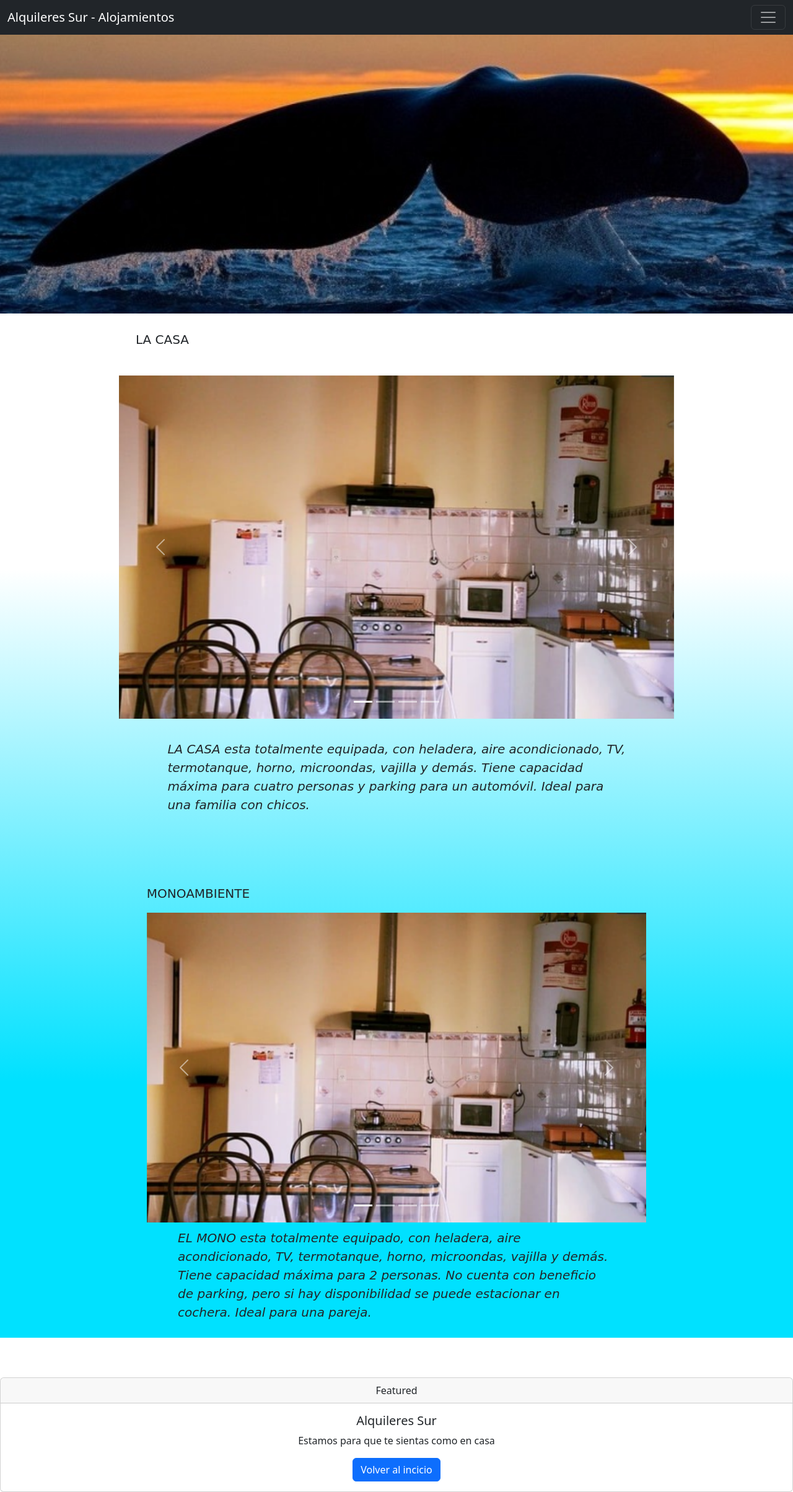
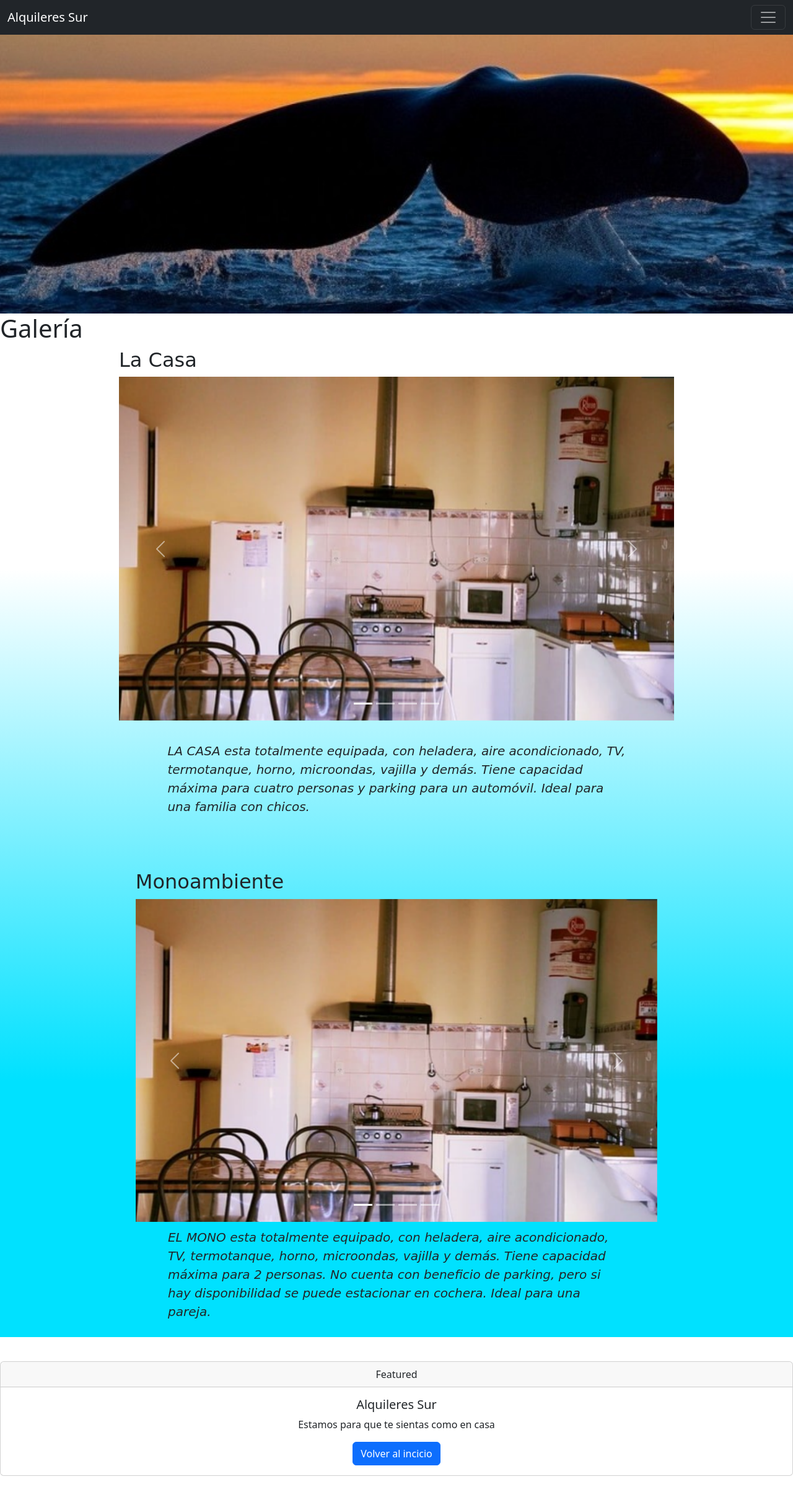
Before and after one commit to maticabrera7/Pre-entrega2-mati-cabrera, a website: page alojamientos.html in a window 1280 px wide. Shown: the whole page at 62% size. After the commit the page ends 2382 px from the top, so only its background shows below. Drawn offline with nearby package versions, Linux system fonts and the light colour scheme.

Commit message:
h1 en todas y falta corregir la segunda galería

```diff
--- a/alojamientos.html
+++ b/alojamientos.html
@@ -6,7 +6,7 @@
     <meta name="viewport" content="width=device-width, initial-scale=1.0">
     <meta mane="description" content="Te esperamos en temporada de ballenas, o para disfrutar del verano en Puerto Madryn. Tenemos varided de alquileres temporarios">
     <meta mane="keywords" content="alquiler temporario, casa, monoambiente, parejas, familias, Puerto Madryn, mejor precio">
-    <title>Alquileres Sur - Alojamientos</title>
+    <title>Alquileres Sur - Galería</title>
     <link rel="icon" href="./Imagenes/Logo.png" type="png" sizes="32px 32px">
     <link rel="stylesheet" href="./css/bootstrap.css">
     <link href="https://cdn.jsdelivr.net/npm/bootstrap@5.3.0-alpha1/dist/css/bootstrap.min.css" rel="stylesheet" integrity="sha384-GLhlTQ8iRABdZLl6O3oVMWSktQOp6b7In1Zl3/Jr59b6EGGoI1aFkw7cmDA6j6gD" crossorigin="anonymous">
@@ -20,7 +20,7 @@
 
         <nav class="navbar navbar-dark bg-dark fixed-top">
             <div class="container-fluid">
-              <a class="navbar-brand" href="#">Alquileres Sur - Alojamientos</a>
+              <a class="navbar-brand" href="#">Alquileres Sur</a>
               <button class="navbar-toggler" type="button" data-bs-toggle="offcanvas" data-bs-target="#offcanvasDarkNavbar" aria-controls="offcanvasDarkNavbar">
                 <span class="navbar-toggler-icon"></span>
               </button>
@@ -35,7 +35,7 @@
                       <a class="nav-link active" aria-current="page" href="index.html">Home</a>
                     </li>
                     <li class="nav-item">
-                      <a class="nav-link active" aria-current="page" href="alojamientos.html">Alojamientos</a>
+                      <a class="nav-link active" aria-current="page" href="alojamientos.html">Galería</a>
                     </li>
                     <li class="nav-item">
                       <a class="nav-link active" href="festivales.html">Festivales</a>
@@ -57,12 +57,12 @@
     <main>
 
   <section class="background">
-
+    <h1>Galería</h1>
     <section class="casa1">
 
     <div class="casa">
 
-      <p>LA CASA</p>
+      <h2>La Casa</h2>
 
       <div id="carouselExampleIndicators1" class="carousel slide">
         <div class="carousel-indicators">
@@ -94,7 +94,6 @@
           <span class="visually-hidden">Next</span>
         </button>
       </div>
-
       <div class="row">
         <div class="col">
           <section class="descripcion">
@@ -111,37 +110,39 @@
 
 <section class="elmono">
   <div class="mono">
-  <p>MONOAMBIENTE</p>
+    <h2>Monoambiente</h2>
     <div id="carouselExampleIndicators" class="carousel slide">
       <div class="carousel-indicators">
-      <button type="button" data-bs-target="#carouselExampleIndicators" data-bs-slide-to="0" class="active" aria-current="true" aria-label="Slide 1"></button>
-      <button type="button" data-bs-target="#carouselExampleIndicators" data-bs-slide-to="1" aria-label="Slide 2"></button>
-      <button type="button" data-bs-target="#carouselExampleIndicators" data-bs-slide-to="2" aria-label="Slide 3"></button>
-      <button type="button" data-bs-target="#carouselExampleIndicators" data-bs-slide-to="3" aria-label="Slide 4"></button>
+        <button type="button"   data-bs-target="#carouselExampleIndicators"   data-bs-slide-to="0" class="active" aria-current="true"   aria-label="Slide 1"></button>
+        <button type="button"   data-bs-target="#carouselExampleIndicators"   data-bs-slide-to="1" aria-label="Slide 2"></button>
+        <button type="button"   data-bs-target="#carouselExampleIndicators"   data-bs-slide-to="2" aria-label="Slide 3"></button>
+        <button type="button"   data-bs-target="#carouselExampleIndicators"   data-bs-slide-to="3" aria-label="Slide 4"></button>
       </div>
       <div class="carousel-inner">
         <div class="carousel-item active">
-        <img src="./imagenes/Dpt05.png" class="d-block w-100" alt="casa1">
+          <img src="./imagenes/Dpt05.png" class="d-block w-100"   alt="casa1">
         </div>
         <div class="carousel-item">
-        <img src="./imagenes/Dpt04.png" class="d-block w-100" alt="casa2">
+          <img src="./imagenes/Dpt04.png" class="d-block w-100"   alt="casa2">
         </div>
         <div class="carousel-item">
-        <img src="./imagenes/Dpt02.png" class="d-block w-100" alt="casa3">
+          <img src="./imagenes/Dpt02.png" class="d-block w-100"   alt="casa3">
         </div>
         <div class="carousel-item">
-        <img src="./imagenes/Dpt01.png" class="d-block w-100" alt="casa4">
+          <img src="./imagenes/Dpt01.png" class="d-block w-100"   alt="casa4">
         </div>
       </div>
-    <button class="carousel-control-prev" type="button" data-bs-target="#carouselExampleIndicators" data-bs-slide="prev">
-      <span class="carousel-control-prev-icon" aria-hidden="true"></span>
+      <button class="carousel-control-prev" type="button"     data-bs-target="#carouselExampleIndicators"     data-bs-slide="prev">
+          <span class="carousel-control-prev-icon"    aria-hidden="true"></span>
           <span class="visually-hidden">Previous</span>
         </button>
-    <button class="carousel-control-next" type="button" data-bs-target="#carouselExampleIndicators" data-bs-slide="next">
-      <span class="carousel-control-next-icon" aria-hidden="true"></span>
+        <button class="carousel-control-next" type="button"     data-bs-target="#carouselExampleIndicators"     data-bs-slide="next">
+          <span class="carousel-control-next-icon"    aria-hidden="true"></span>
           <span class="visually-hidden">Next</span>
       </button>
     </div>
+    <div class="row">
+      <div class="col">
         <section class="descripcion">
           <div >
               <P >
@@ -149,6 +150,9 @@
               </P>
           </div>
         </section>
+      </div>
+    </div>
+
   </div>
 </section>
 
--- a/scss/style.scss
+++ b/scss/style.scss
@@ -57,7 +57,7 @@
 		@include sizes(70%, 70%);
 		margin-left: 15%;
 	}
-	margin: 5%;
+	margin: 3%;
 	font-family: $fontstyleIcursive;
 	p {
 		font-size: $fontsizemedium;
```
Also changed, not shown: contacto.html (+3 -3 lines), festivales.html (+4 -2 lines), index.html (+5 -5 lines), css/style.css. Lines whose indentation alone changed are shown as unchanged.
